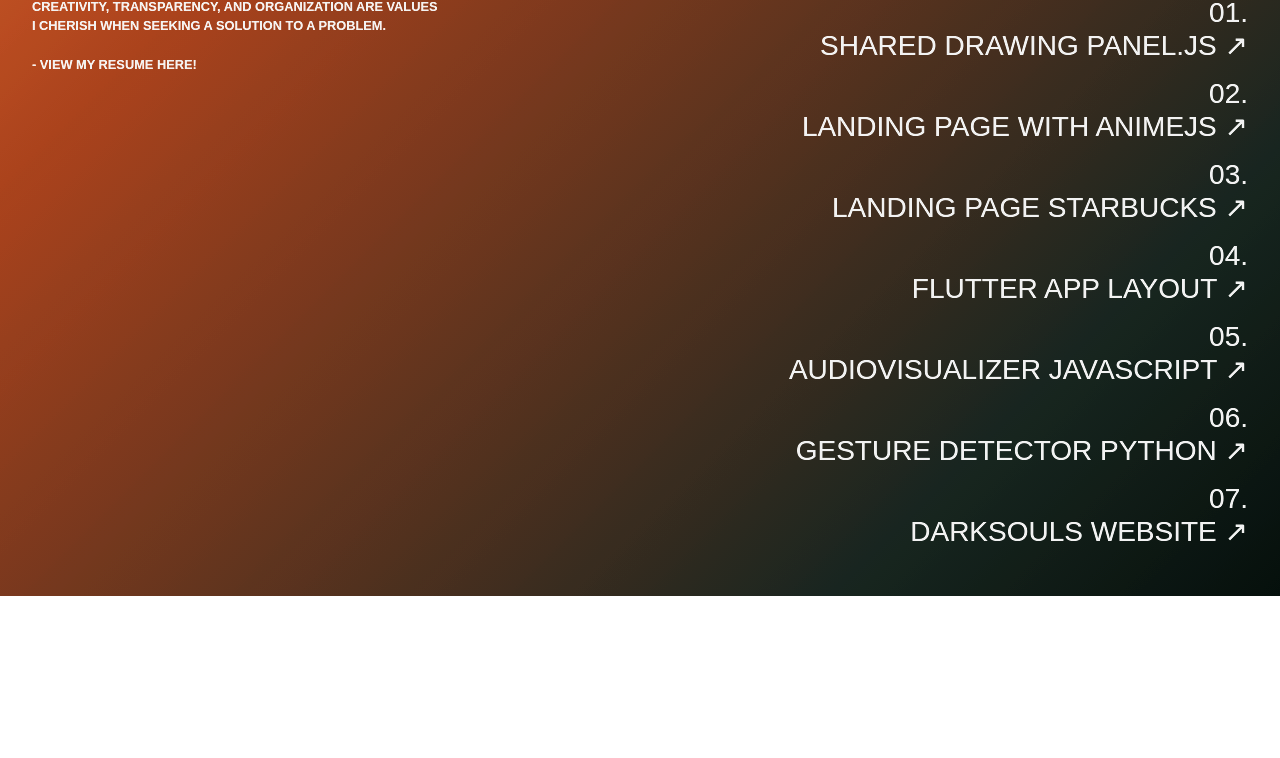
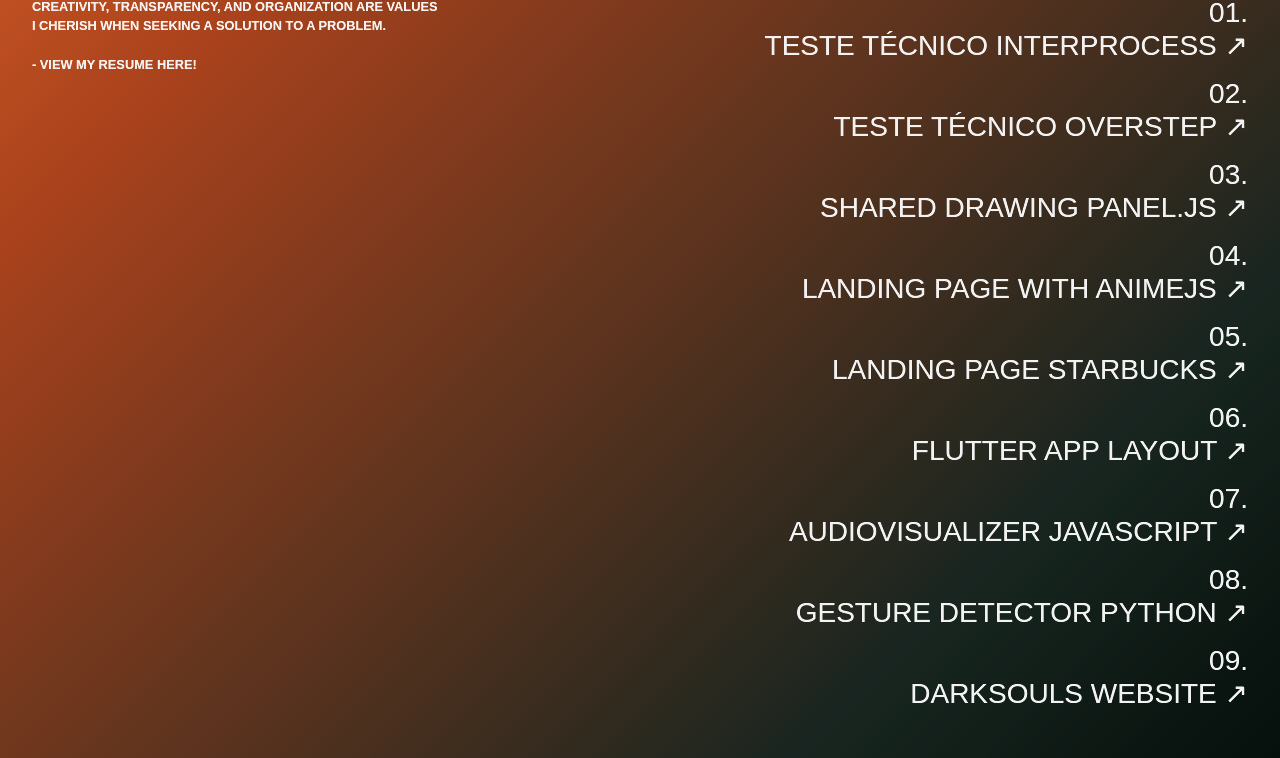
Before and after one commit to samuelbozio/samuelbozio.github.io, a plain HTML site: page index.html in a window 1280 px wide. Shown: the part 376-1134 px from the top of the page. Before the commit the page ends 972 px from the top, so only its background shows below. Drawn offline with nearby package versions, Linux system fonts and the light colour scheme.

Commit message:
Update index.html

```diff
--- a/index.html
+++ b/index.html
@@ -36,19 +36,21 @@
                     - VIEW MY RESUME HERE!</a>
             </div>
             <div class="list">
-                <div>01.<br /><a href="https://github.com/samuelbozio/Shared-Drawing-Panel.js" target="_blank">SHARED
+                <div>01.<br /><a href="https://github.com/samuelbozio/TesteInterProcess-ClinicaACME" target="_blank">TESTE TÉCNICO INTERPROCESS ↗</a></div>
+                <div>02.<br /><a href="https://github.com/samuelbozio/Teste_OverStep" target="_blank">TESTE TÉCNICO OVERSTEP ↗</a></div>
+                <div>03.<br /><a href="https://github.com/samuelbozio/Shared-Drawing-Panel.js" target="_blank">SHARED
                         DRAWING PANEL.JS ↗</a></div>
-                <div>02.<br /><a href="https://github.com/samuelbozio/Lading-Page_with-AnimeJS" target="_blank">LANDING
+                <div>04.<br /><a href="https://github.com/samuelbozio/Lading-Page_with-AnimeJS" target="_blank">LANDING
                         PAGE WITH ANIMEJS ↗</a></div>
-                <div>03.<br /><a href="https://github.com/samuelbozio/LandingPage-StarBucks" target="_blank">LANDING
+                <div>05.<br /><a href="https://github.com/samuelbozio/LandingPage-StarBucks" target="_blank">LANDING
                         PAGE STARBUCKS ↗</a></div>
-                <div>04.<br /><a href="https://github.com/samuelbozio/Flutter_AppLayout" target="_blank">FLUTTER APP
+                <div>06.<br /><a href="https://github.com/samuelbozio/Flutter_AppLayout" target="_blank">FLUTTER APP
                         LAYOUT ↗</a></div>
-                <div>05.<br /><a href="https://github.com/samuelbozio/AudioVisualizer_JavaScript/tree/main"
+                <div>07.<br /><a href="https://github.com/samuelbozio/AudioVisualizer_JavaScript/tree/main"
                         target="_blank">AUDIOVISUALIZER JAVASCRIPT ↗</a></div>
-                <div>06.<br /><a href="https://github.com/samuelbozio/GestureDetector_Python/tree/main"
+                <div>08.<br /><a href="https://github.com/samuelbozio/GestureDetector_Python/tree/main"
                         target="_blank">GESTURE DETECTOR PYTHON ↗</a></div>
-                <div>07.<br /><a href="https://samuelbozio.github.io/DarkSouls-Website/" target="_blank">DARKSOULS
+                <div>09.<br /><a href="https://samuelbozio.github.io/DarkSouls-Website/" target="_blank">DARKSOULS
                         WEBSITE ↗</a></div>
             </div>
 
```
